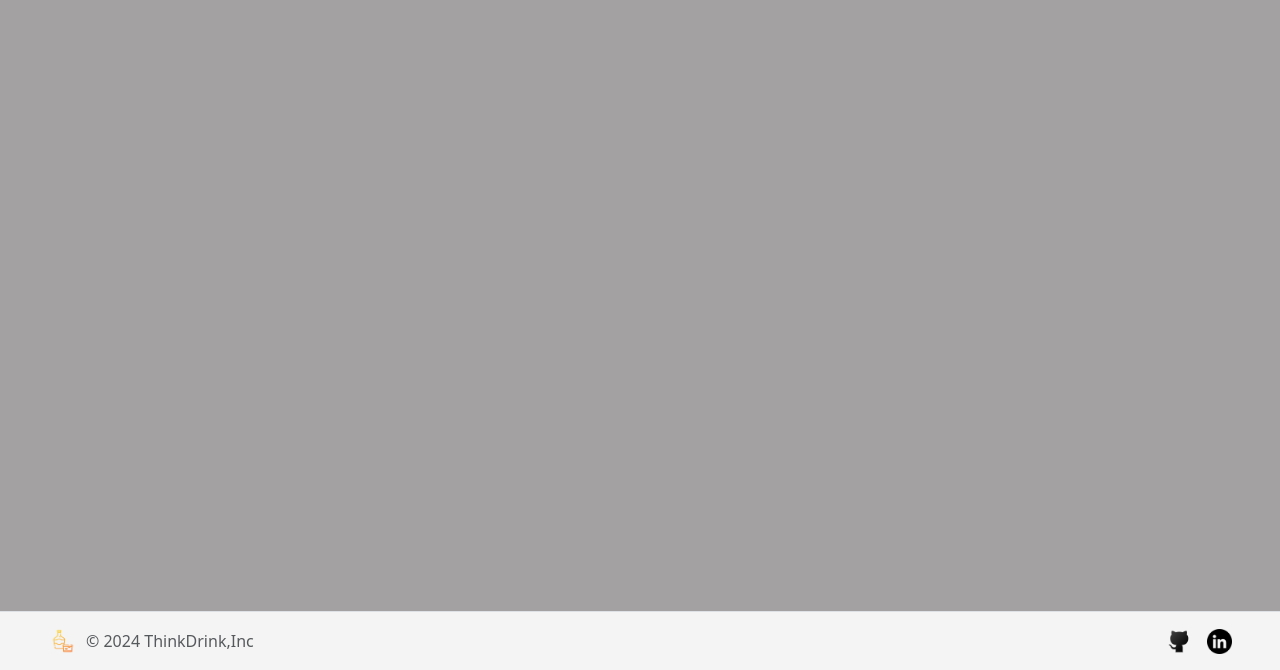
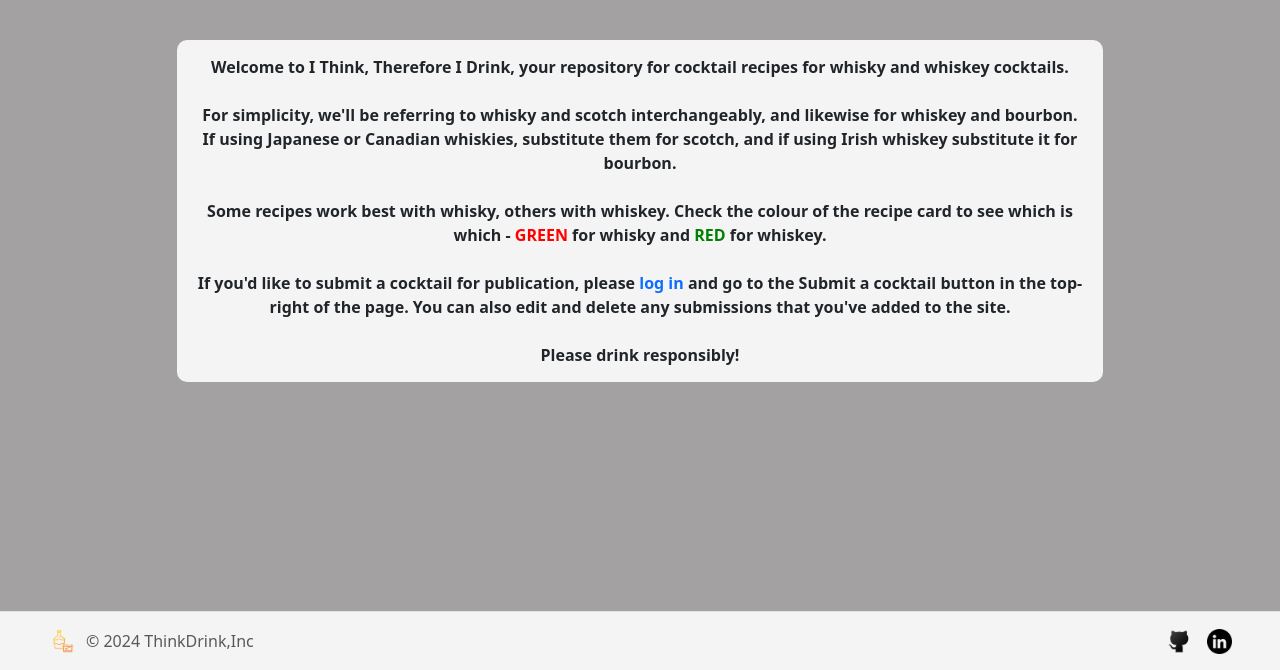
Before and after one commit to caketaster/I-Think-Therefore-I-Drink, a Django app: page / in a window 1280 px wide. Shown: the part 130-800 px from the top of the page. Run offline with Django 3.2, Linux system fonts and the light colour scheme; data that the repository does not hold is empty; some libraries are stand-ins or nearby versions.

Commit message:
Add blurb and style homepage

```diff
--- a/recipe/urls.py
+++ b/recipe/urls.py
@@ -5,5 +5,5 @@ from django.urls import path
 urlpatterns = [
     path('', views.PostList.as_view(), name='home'),
     path('<slug:slug>/', views.PostDetail.as_view(), name='post_detail'),
-
+    path('<slug:slug>/delete/', views.DeletePost, name='delete'),
 ]
--- a/recipe/views.py
+++ b/recipe/views.py
@@ -47,6 +47,7 @@ class PostDetail(View):
             },
         )
 
+
 def CreatePost(request):
     form = PostForm()
     if request.method == 'POST':
@@ -66,9 +67,11 @@ def CreatePost(request):
 
     return render(request, 'createpost.html', {'form': form})
 
+
 def Favourites(request):
     favourites = Post.objects.filter(favourites=request.user)
     return render(request, 'user.html', {'favourites': favourites})
+
 
 def AddFavourites(request, post_id):
     post = get_object_or_404(Post, pk=post_id)
@@ -77,6 +80,7 @@ def AddFavourites(request, post_id):
     else:
         post.favourites.add(request.user)
     return redirect(request.META['HTTP_REFERER'])
+
 
 def error_404_view(request, exception):
     """
@@ -98,20 +102,18 @@ def handler403(request, *args, **argv):
     """
     return render(request, '403.html', status=403)
 
-# class CreatePost(LoginRequiredMixin, generic.CreateView):
-
-#     model = Post
-#     fields = ['title', 'content', 'ingredients', 'instructions']
-#     template_name = 'createpost.html'
-#     success_url = reverse_lazy('home')
-#     login_url = '/login/'
-#     # post = Post()
-#     self.author_id = self.request.user
-
-# def addfavourites(request):
-#     return render(request, 'user.html')
 
 def SearchIngredient(request):
     searchstring = request.POST['searchstring']
     search = Post.objects.filter(ingredients__icontains=searchstring)
     return render(request, 'search.html', {'search': search})
+
+
+def DeletePost(request, slug):
+    if request.method=='POST':
+        cocktail = Post.objects.get(slug=slug)
+        cocktail.delete()
+        return redirect('home')
+    else:
+        cocktail = Post.objects.get(slug=slug)
+        return render(request, 'delete.html', {'cocktail': cocktail})
--- a/static/css/style_drink.css
+++ b/static/css/style_drink.css
@@ -9,15 +9,12 @@ body {
 .footer {
     position: sticky;
     bottom: 0;
-    /* color: #fff; */
     width: 100%;
     margin-bottom: 0;
     margin: 0 auto;
     justify-content: center;
     padding: 0;
     opacity: 100%;
-    background: #b84e4e;
-    /* color: #3d3c3c; */
 }
 
 .footer .col-lg-8 {
@@ -49,3 +46,28 @@ a {
     opacity: 1!important;
     background: rgb(244, 244, 244);
 }
+
+#update {
+    padding-bottom: 80px;
+}
+
+.delete-btn {
+    display: inline;
+}
+
+#whisky {
+    color: red;
+}
+
+#whiskey {
+    color: green;
+}
+
+#blurb {
+    text-align: center;
+    background-color: rgb(244, 244, 244);
+    border-radius: 10px;
+    padding: 15px 20px;
+    margin: 1rem auto;
+    border: 0;
+}
--- a/templates/base.html
+++ b/templates/base.html
@@ -65,7 +65,7 @@
                         {% csrf_token %}
                             <input type="search" class="form-control inline-input" name="searchstring" placeholder="Search by ingredient..."
                                 aria-label="Search" style="display: inline;">
-                            <input type="submit" class="btn btn-light inline-input" value="Search" style="display: inline;">
+                            <input type="submit" class="btn btn-light inline-input" value="Search" >
                         </form>
                         <div class="text-end">
                             {% if user.is_authenticated %}
--- a/templates/index.html
+++ b/templates/index.html
@@ -1,6 +1,24 @@
 {% extends "base.html" %}
 
 {% block content %}
+
+<div class="container">
+    <div class="row">
+        <div class="col-md-10 offset-md-1 my-4">
+
+            <p id="blurb"><b>Welcome to I Think, Therefore I Drink, your repository for cocktail recipes for whisky and whiskey cocktails. <br><br>
+
+                For simplicity, we'll be referring to whisky and scotch interchangeably, and likewise for whiskey and bourbon. If using Japanese or Canadian whiskies, substitute them for scotch, and if using Irish whiskey substitute it for bourbon. <br><br>
+
+                Some recipes work best with whisky, others with whiskey. Check the colour of the recipe card to see which is which - <span id="whisky">GREEN</span> for whisky and <span id="whiskey">RED</span> for whiskey. <br><br>
+
+                If you'd like to submit a cocktail for publication, please <a href="{% url 'account_login' %}" >log in</a> and go to the Submit a cocktail button in the top-right of the page. You can also edit and delete any submissions that you've added to the site. <br><br>
+
+                Please drink responsibly!</b>
+            </p>
+        </div>
+    </div>
+</div>
 
 <div class="container-fluid">
     <div class="row justify-content-center">
@@ -17,10 +35,10 @@
                             <div class="image-container">
                                 <!-- need to sort out where my images are going exactly -->
                                 {% if "placeholder" in post.featured_image.url %}
-                                <img class="card-img-top"
-                                    src="https://external-content.duckduckgo.com/iu/?u=https%3A%2F%2Ftse1.mm.bing.net%2Fth%3Fid%3DOIP.xYgnlEJ1sM5_6qk9QQMw8gHaE8%26pid%3DApi&f=1&ipt=ded1d03eefc8ac98fcb51a6f8f85b89c23017ef3de360f619d2a724d92f12818&ipo=images">
+                                <div class="img-wrap"><img class="card-img-top"
+                                    src="https://external-content.duckduckgo.com/iu/?u=https%3A%2F%2Ftse1.mm.bing.net%2Fth%3Fid%3DOIP.xYgnlEJ1sM5_6qk9QQMw8gHaE8%26pid%3DApi&f=1&ipt=ded1d03eefc8ac98fcb51a6f8f85b89c23017ef3de360f619d2a724d92f12818&ipo=images"></div>
                                 {% else %}
-                                <img class="card-img-top" src=" {{ post.featured_image.url }}">
+                                <div class="img-wrap"><img class="card-img-top" src=" {{ post.featured_image.url }}"></div>
                                 {% endif %}
                                 <div class="image-flash">
                                     <p class="author">Author: {{ post.author }}</p>
```
Also changed, not shown: templates/delete.html (added, +30 -0 lines), templates/post_detail.html (+9 -1 lines), templates/user.html (+8 -2 lines), README.md.
